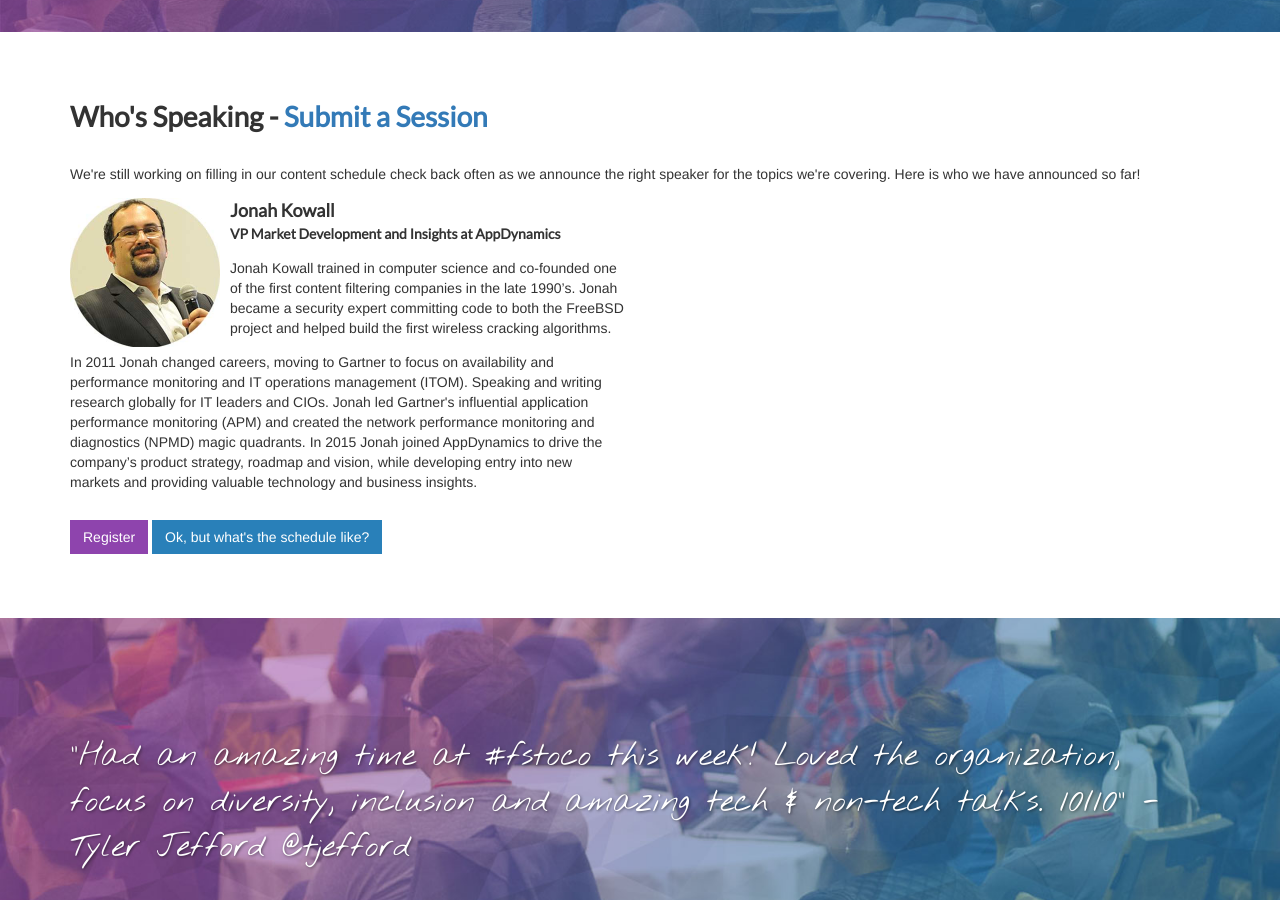
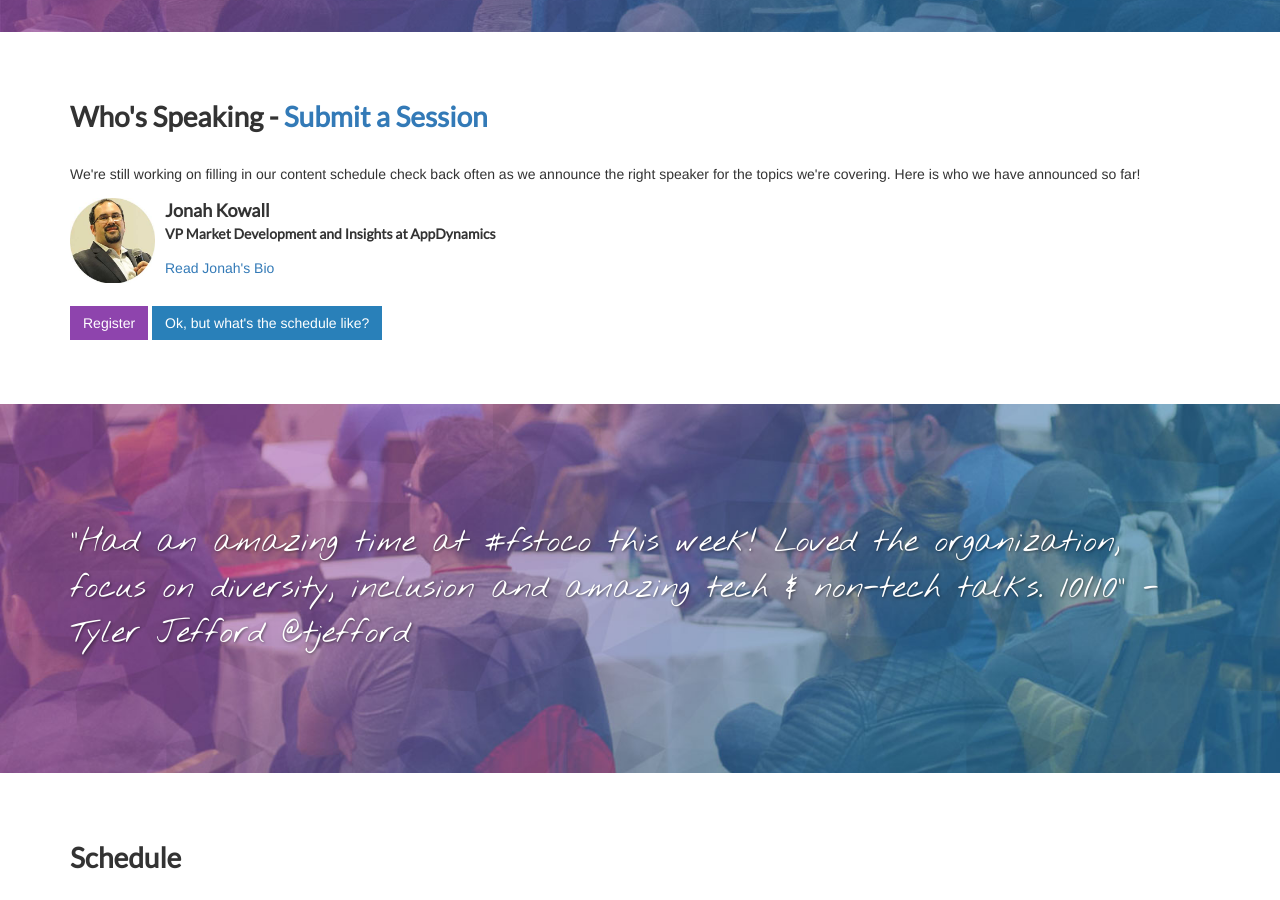
Before and after one commit to fullstackto/fsto2017, a Jekyll site: the page built from index.html, in a window 1280 px wide and 900 px high, scrolled down 1493 px. Built offline with Jekyll 4.4.1, drawn with Linux system fonts in a browser that asks for light colours.

Commit message:
add jonah

```diff
--- a/index.html
+++ b/index.html
@@ -52,12 +52,10 @@
     </div>
     <div class="row">
       <div class="col-sm-6 speaker">
-          <img src="/images/speakers/jonah.jpg" alt="Jonah Photo" width="150" class="pull-left" />
+          <img src="/images/speakers/jonah.jpg" alt="Jonah Photo" width="85" class="pull-left" />
           <h4>Jonah Kowall</h4>
           <h5>VP Market Development and Insights at AppDynamics</h5>
-          <p>Jonah Kowall trained in computer science and co-founded one of the first content filtering companies in the late 1990’s. Jonah became a security expert committing code to both the FreeBSD project and helped build the first wireless cracking algorithms.</p>
-
-          <p>In 2011 Jonah changed careers, moving to Gartner to focus on availability and performance monitoring and IT operations management (ITOM). Speaking and writing research globally for IT leaders and CIOs. Jonah led Gartner's influential application performance monitoring (APM) and created the network performance monitoring and diagnostics (NPMD) magic quadrants. In 2015 Jonah joined AppDynamics to drive the company’s product strategy, roadmap and vision, while developing entry into new markets and providing valuable technology and business insights.</p>
+          <p><a href="/speakers#jonah">Read Jonah's Bio</a></p>
       </div>
     </div>
     <div class="row">
```
